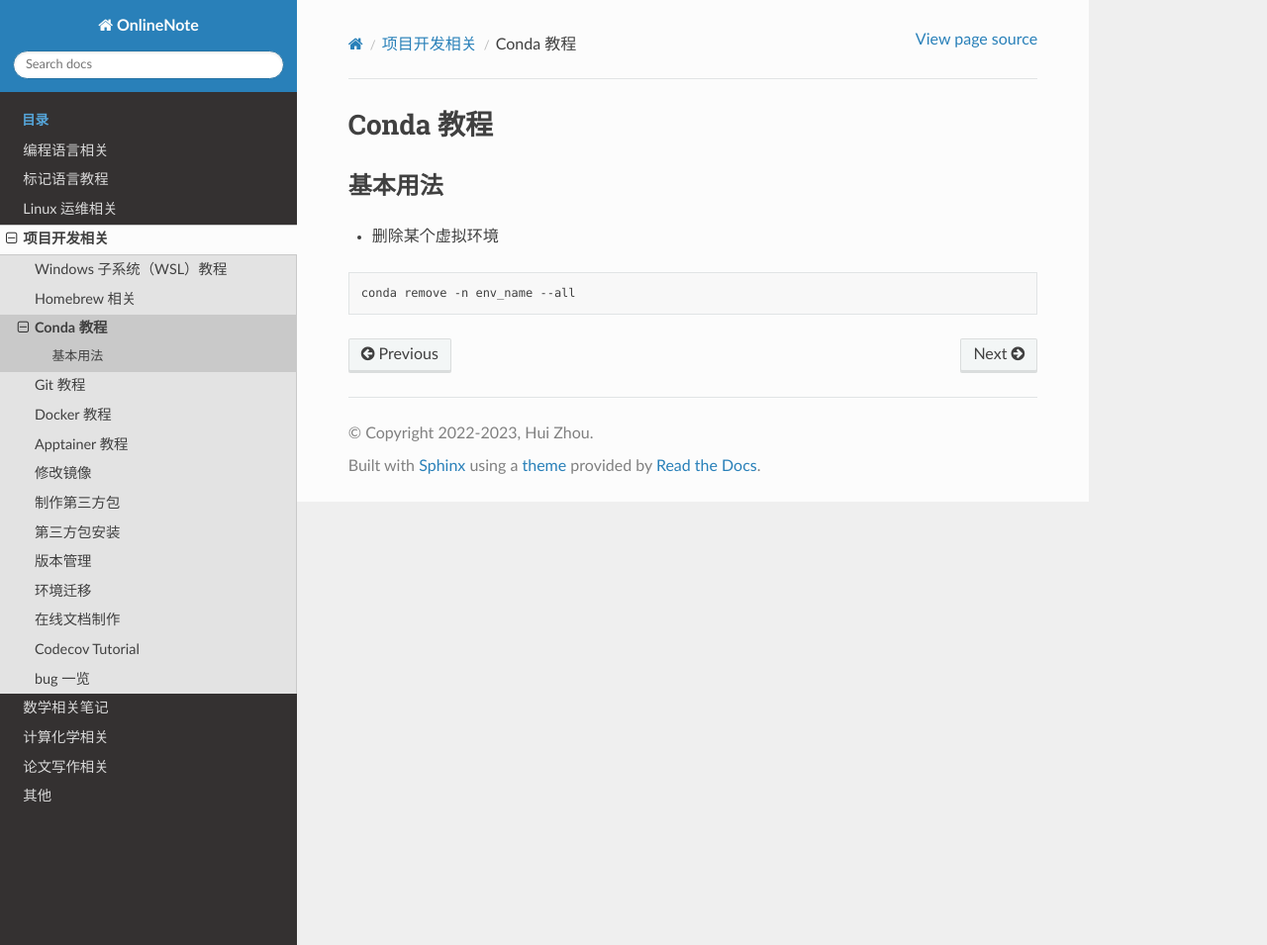
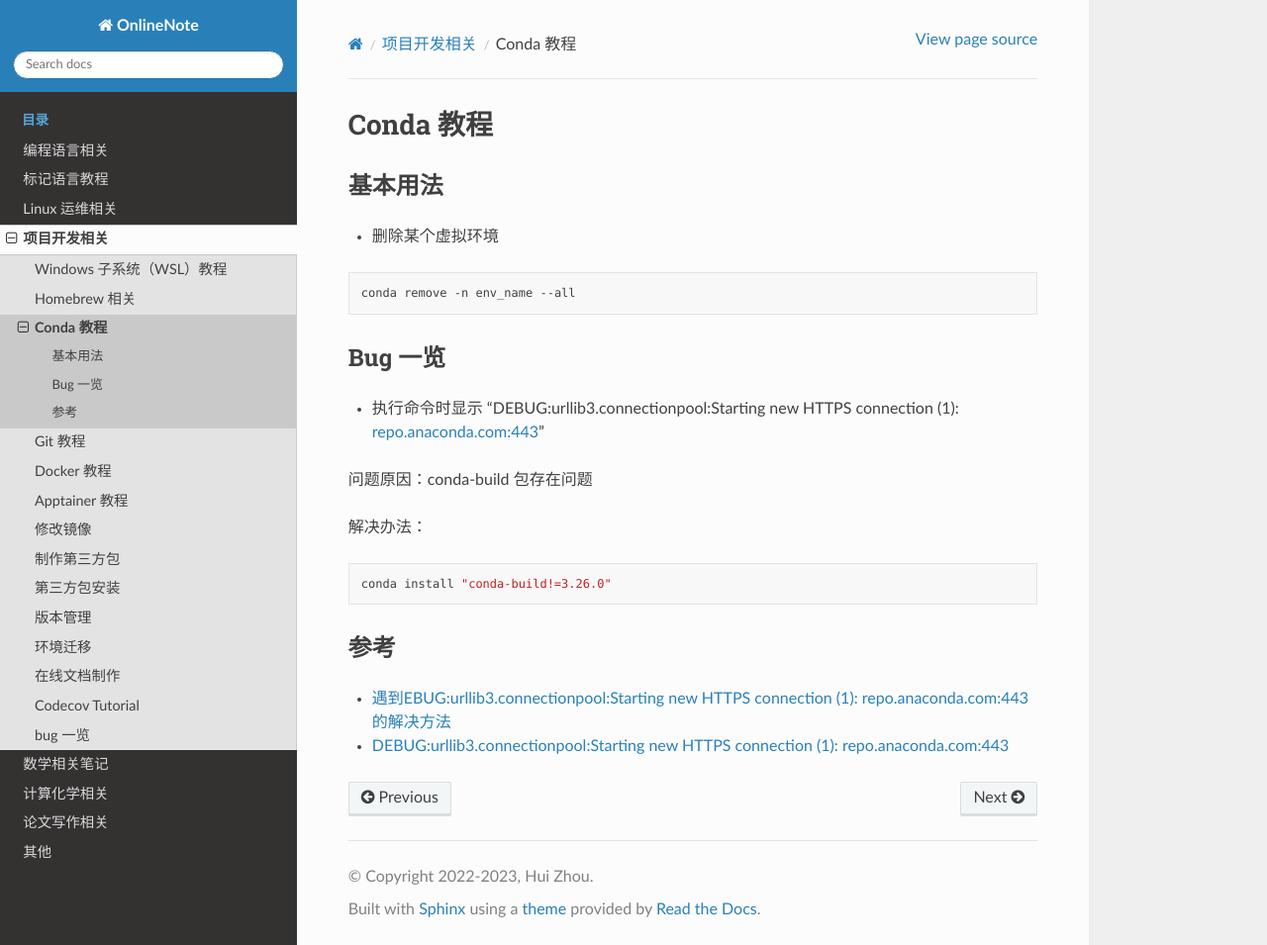
Before and after one commit to Rasic2/CodeNote, a Sphinx documentation site: the page built from docs/source/development/conda.md, in a window 1280 px wide and 955 px high. Shown: the whole window at 99% size. Built offline with Sphinx 7.4.7 and the Read the Docs theme 2.0.0, drawn with Linux system fonts in a browser that asks for light colours.

Commit message:
update conda.md

````diff
--- a/docs/source/development/conda.md
+++ b/docs/source/development/conda.md
@@ -7,3 +7,21 @@
 ```bash
 conda remove -n env_name --all
 ```
+
+## Bug 一览
+
+- 执行命令时显示 "DEBUG:urllib3.connectionpool:Starting new HTTPS connection (1): repo.anaconda.com:443"
+
+问题原因：conda-build 包存在问题
+
+解决办法：
+
+```bash
+conda install "conda-build!=3.26.0"
+```
+
+## 参考
+
+- [遇到EBUG:urllib3.connectionpool:Starting new HTTPS connection (1): repo.anaconda.com:443的解决方法](https://blog.csdn.net/weixin_73141818/article/details/133794445)
+
+- [DEBUG:urllib3.connectionpool:Starting new HTTPS connection (1): repo.anaconda.com:443](https://www.cnblogs.com/liujiaxin2018/p/17725178.html)
````
